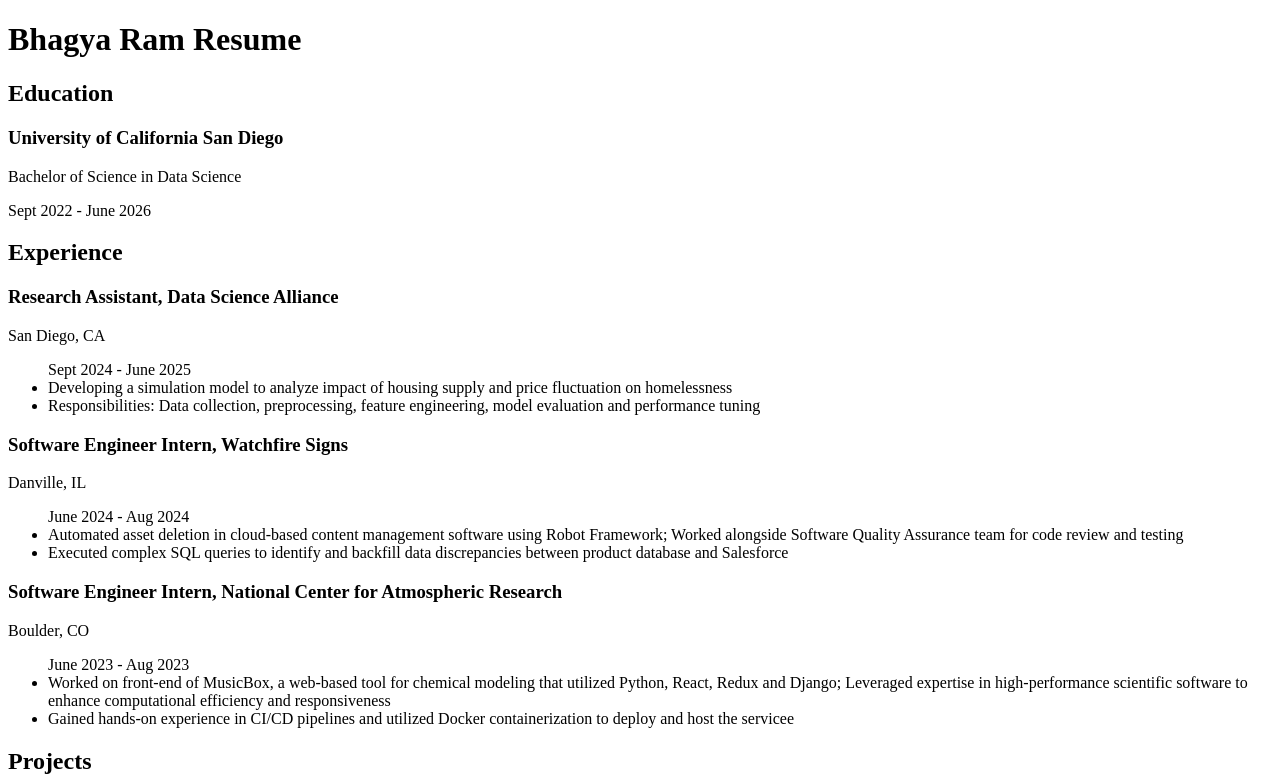
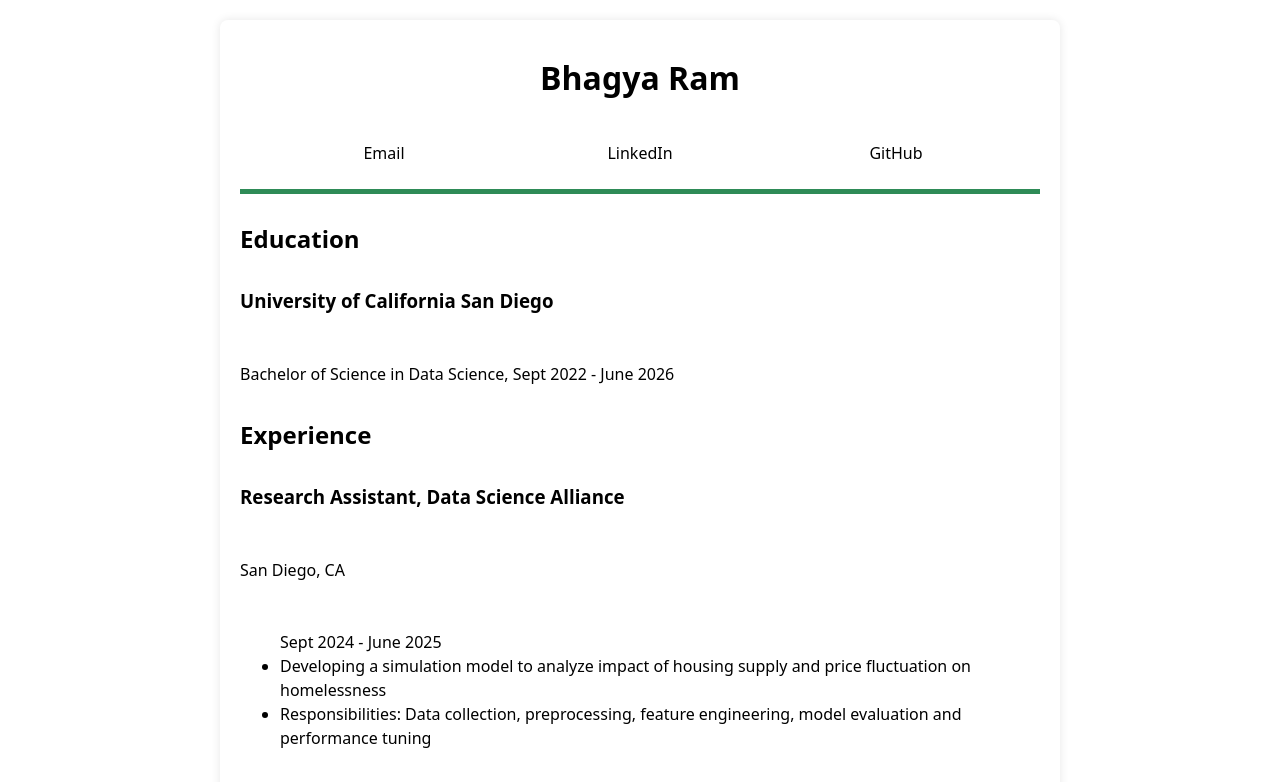
Before and after one commit to Bhagya-Ram-7/portfolio, a plain HTML site: page resume.html in a window 1280 px wide. Shown: the top 782 px of the page. Drawn offline with Linux system fonts and the light colour scheme.

Commit message:
updated resume

```diff
--- a/resume.html
+++ b/resume.html
@@ -4,15 +4,23 @@
     <meta charset="UTF-8">
     <meta name="viewport" content="width=device-width, initial-scale=1.0">
     <title>Resume</title>
+    <link rel="stylesheet" href="style.css">
+
+
 </head>
-<body>
-    <h1> Bhagya Ram Resume </h1>
+<body class ="resume">
+
+    <h1> Bhagya Ram </h1>
     <section>
+    <nav>
+        <a href="mailto:bhagya.sram@gmail.com">Email</a>
+        <a href="https://www.linkedin.com/in/bhagya-ram-01232824b/" target="_blank"> LinkedIn </a>
+        <a href="https://github.com/Bhagya-Ram-7" target="_blank">GitHub</a>
+    </nav>
     <h2> Education </h2>
     <article>
     <h3> University of California San Diego </h3>
-            <p> Bachelor of Science in Data Science</p>
-            <time datetime="2022-09"> Sept 2022 </time> - <time datetime="2026-06"> June 2026 </time>
+    <p> Bachelor of Science in Data Science, Sept 2022 - June 2026 </p>
     </article>
     </section>
 
@@ -63,5 +71,6 @@
         </section>
 
 
+
 </body>
 </html>
--- a/style.css
+++ b/style.css
@@ -55,7 +55,6 @@
   border-bottom-style: solid;
 
 }
-
 
 :root {
   --color-accent:oklch(65% 50% 120);
@@ -122,6 +121,46 @@
   text-wrap: balance;
 }
 
+.resume {
+  max-width: 800px;
+  margin: 20px auto;
+  padding: 20px;
+  box-shadow: 0 0 10px rgba(0, 0, 0, 0.1);
+  border-radius: 8px;
+}
+
+.resume h1 {
+  text-align: center;
+  margin-top: 20px;
+  font-size: 2rem;
+}
+
+.resume nav {
+  display: flex;
+  justify-content: center;
+  padding: 1em;
+  border-bottom-color: seagreen;
+  border-bottom-width: 5px;
+  border-bottom-style: solid;
+
+}
+
+.resume nav a {
+  flex:1;
+  text-decoration: none;
+  color: inherit;
+  text-align: center;
+  padding: 0.5em;
+
+}
+
+.resume nav a:hover {
+  color: seagreen;
+  border-bottom: seagreen;
+}
+
+
+
 
 
 
```
Lines whose indentation alone changed are shown as unchanged.
